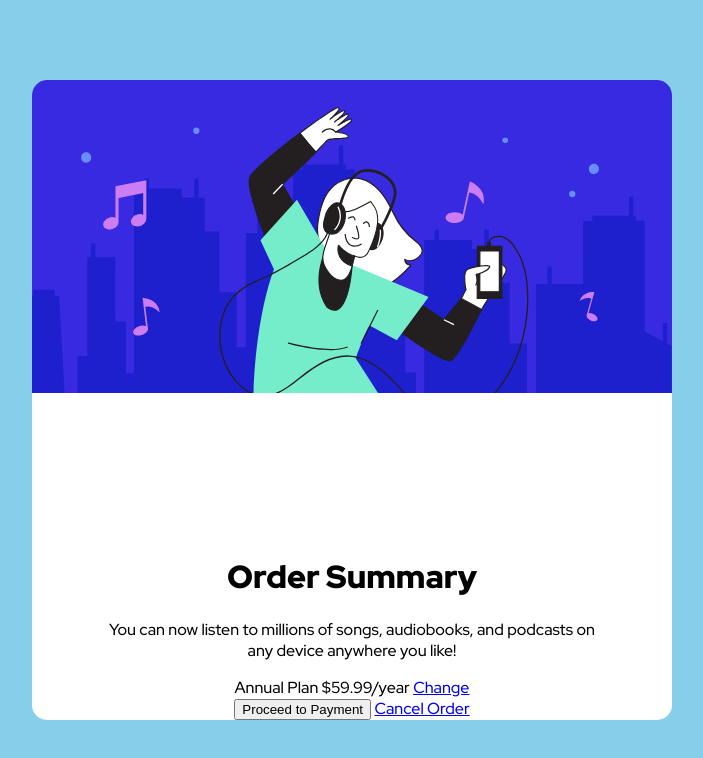
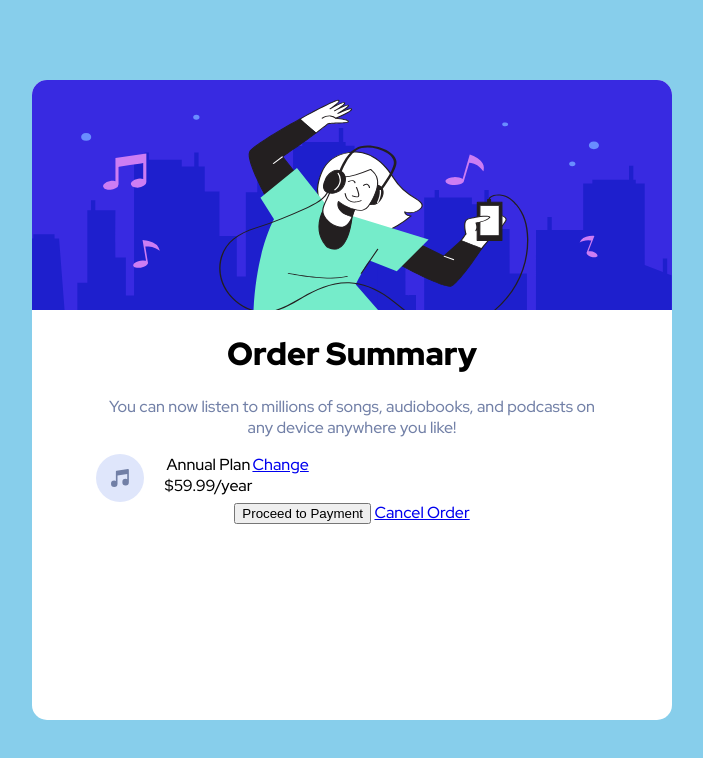
Before and after one commit to McWebmo/order-summary-component-main, a plain HTML site: page index.html in a window 1280 px wide. Shown: the whole page, without its empty margins (288-991 px from the left). Drawn offline with Linux system fonts and the light colour scheme.

Commit message:
CSS Styling

```diff
--- a/index.html
+++ b/index.html
@@ -30,9 +30,12 @@
       </p>
 
       <div class="plan">
-          <span class="plan-name">Annual Plan</span>
-          <span class="price">$59.99/year</span>
-          <a href="https://google.com">Change</a>
+        <svg class="music-icon" xmlns="http://www.w3.org/2000/svg" width="48" height="48"><g fill="none" fill-rule="evenodd"><circle cx="24" cy="24" r="24" fill="#DFE6FB"/><path fill="#717FA6" fill-rule="nonzero" d="M32.574 15.198a.81.81 0 00-.646-.19L20.581 16.63a.81.81 0 00-.696.803V26.934a3.232 3.232 0 00-1.632-.44A3.257 3.257 0 0015 29.747 3.257 3.257 0 0018.253 33a3.257 3.257 0 003.253-3.253v-8.37l9.726-1.39v5.327a3.232 3.232 0 00-1.631-.441 3.257 3.257 0 00-3.254 3.253 3.257 3.257 0 003.254 3.253 3.257 3.257 0 003.253-3.253V15.81a.81.81 0 00-.28-.613z"/></g></svg>
+          <div class="plan-container">
+            <div class="plan-name">Annual Plan</div>
+            <div class="price">$59.99/year</div>
+          </div>
+        <a href="https://google.com">Change</a>
       </div>
 
       <div class="buttons">
--- a/style.css
+++ b/style.css
@@ -24,18 +24,51 @@ body {
 
 .hero-image {
     width: 100%;
+    height: 36%;
     border-radius: 15px 15px 0 0;
 }
 
 .info-container {
     width: 80%;
+    height: 64%;
 }
 
 h1 {
     font-weight: 900;
 }
 
+p {
+    font-weight: 500;
+    color: hsl(224, 23%, 55%);
+}
+
+.plan {
+    display: flex;
+}
+
+.plan-contianer {
+    display: flex;
+    flex-direction: column;
+}
+
+.music-icon{
+    margin-right: 4%;
+}
+
+a {
+
+}
+
 /* .buttons{
     display: flex;
     flex-direction: column;
 } */
+
+
+.my-colors {
+    color: hsl(225, 100%, 94%);
+    color: hsl(245, 75%, 52%);
+    color: hsl(225, 100%, 98%);
+    color: hsl(224, 23%, 55%);
+    color: hsl(223, 47%, 23%);
+}
```
